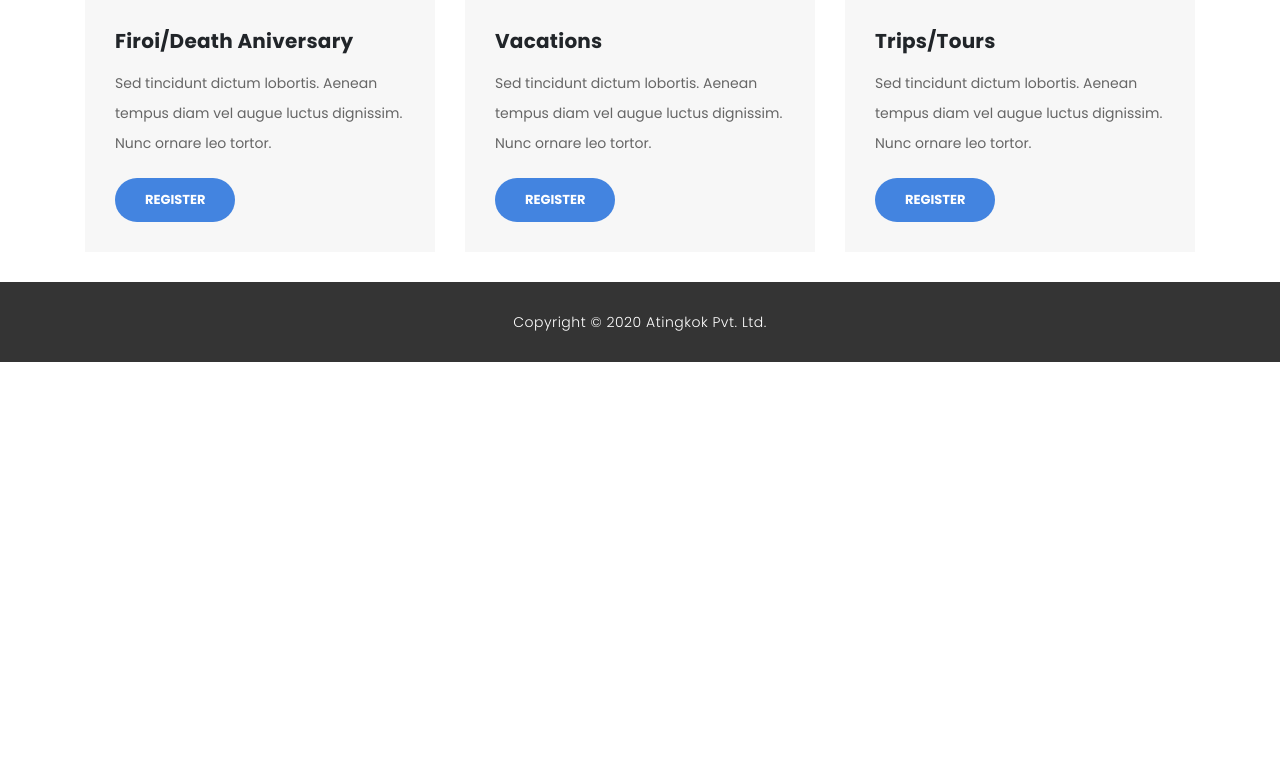
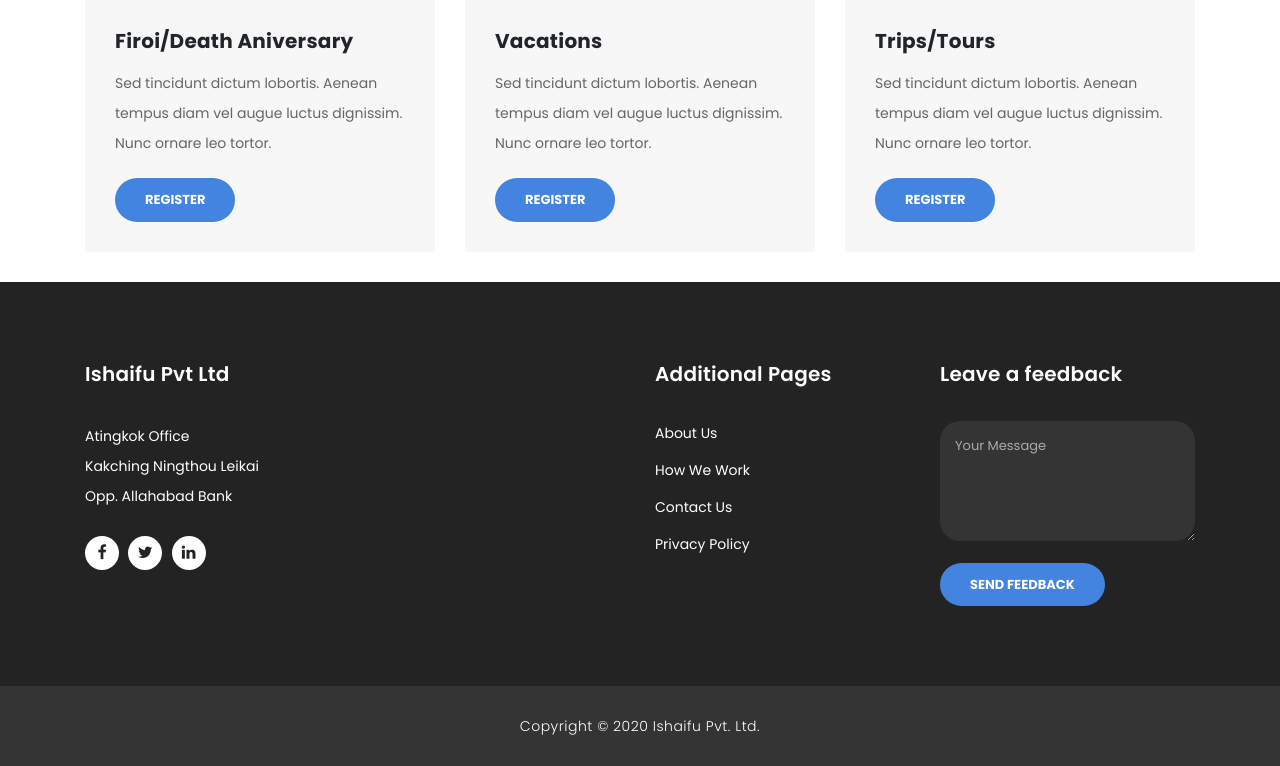
Before and after one commit to iamaplanet/planet, a Django app: page / in a window 1280 px wide. Shown: the part 2276-3042 px from the top of the page. Before the commit the page ends 2638 px from the top, so only its background shows below. Run offline with Django 3.2, Linux system fonts and the light colour scheme; some libraries are stand-ins or nearby versions.

Commit message:
Made footer changes and added invitation.html

```diff
--- a/website/templates/base.html
+++ b/website/templates/base.html
@@ -46,7 +46,7 @@ https://templatemo.com/tm-545-finance-business
     <header class="">
       <nav class="navbar navbar-expand-lg">
         <div class="container">
-          <a class="navbar-brand" href="index.html"><h2>Atingkok</h2></a>
+          <a class="navbar-brand" href="index.html"><h2>Ishaifu</h2></a>
           <button class="navbar-toggler" type="button" data-toggle="collapse" data-target="#navbarResponsive" aria-controls="navbarResponsive" aria-expanded="false" aria-label="Toggle navigation">
             <span class="navbar-toggler-icon"></span>
           </button>
@@ -63,12 +63,12 @@ https://templatemo.com/tm-545-finance-business
 {% block content %} {% endblock %}
 
     <!-- Footer Starts Here -->
-
+{% block footer %}{% endblock %}
       <div class="sub-footer">
         <div class="container">
           <div class="row">
             <div class="col-md-12">
-              <p>Copyright &copy; 2020 Atingkok Pvt. Ltd.</p>
+              <p>Copyright &copy; 2020 Ishaifu Pvt. Ltd.</p>
             </div>
           </div>
         </div>
--- a/website/templates/index.html
+++ b/website/templates/index.html
@@ -8,10 +8,13 @@
   </a>
 </li>
 <li class="nav-item">
-  <a class="nav-link" href="about.html">About Us</a>
+  <a class="nav-link" href="register.html">Register Now</a>
 </li>
 <li class="nav-item">
-  <a class="nav-link" href="register.html">Register Now</a>
+  <a class="nav-link" href="contact.html">FAQ</a>
+</li>
+<li class="nav-item">
+  <a class="nav-link" href="about.html">About Us</a>
 </li>
 <li class="nav-item">
   <a class="nav-link" href="contact.html">Contact Us</a>
@@ -28,7 +31,7 @@
           <div class="img-fill">
               <div class="text-content">
                 <h6>Organise Events without worrying about handing out invitations</h6>
-                <h4>Atingkok</h4>
+                <h4>Ishaifu</h4>
                 <p>Prosper through Innovations</p>
                 <a href="register.html" class="filled-button">Register Event Now</a>
               </div>
@@ -147,3 +150,55 @@
     </div>
 
 {% endblock %}
+
+{% block footer %}
+<!-- Footer Starts Here -->
+<footer>
+  <div class="container">
+    <div class="row">
+      <div class="col-md-3 footer-item">
+        <h4>Ishaifu Pvt Ltd</h4>
+        <p>Atingkok Office<br>Kakching Ningthou Leikai<br>Opp. Allahabad Bank</p>
+        <ul class="social-icons">
+          <li><a rel="nofollow" href="https://fb.com/templatemo" target="_blank"><i class="fa fa-facebook"></i></a></li>
+          <li><a href="#"><i class="fa fa-twitter"></i></a></li>
+          <li><a href="#"><i class="fa fa-linkedin"></i></a></li>
+        </ul>
+      </div>
+      <div class="col-md-3 footer-item">
+
+      </div>
+      <div class="col-md-3 footer-item">
+        <h4>Additional Pages</h4>
+        <ul class="menu-list">
+          <li><a href="#">About Us</a></li>
+          <li><a href="#">How We Work</a></li>
+          <li><a href="#">Contact Us</a></li>
+          <li><a href="#">Privacy Policy</a></li>
+        </ul>
+      </div>
+
+      <div class="col-md-3 footer-item last-item">
+        <h4>Leave a feedback</h4>
+        <div class="contact-form">
+          <form id="contact footer-contact" action="" method="post">
+            <div class="row">
+              <div class="col-lg-12">
+                <fieldset>
+                  <textarea name="message" rows="6" class="form-control" id="message" placeholder="Your Message" required=""></textarea>
+                </fieldset>
+              </div>
+              <div class="col-lg-12">
+                <fieldset>
+                  <button type="submit" id="form-submit" class="filled-button">Send Feedback</button>
+                </fieldset>
+              </div>
+            </div>
+          </form>
+        </div>
+      </div>
+    </div>
+  </div>
+</footer>
+
+{% endblock %}
--- a/website/urls.py
+++ b/website/urls.py
@@ -8,4 +8,5 @@ urlpatterns = [
     path('register.html', views.register, name='register'),
     path('contact.html', views.contact, name='contact'),
     path('people.html', views.people, name='people'),
+    path('invitation.html', views.invitation, name='invitation'),
 ]
--- a/website/views.py
+++ b/website/views.py
@@ -15,7 +15,7 @@ def register(request):
         form = CostumerForm(request.POST or None)
         if form.is_valid():
             form.save()
-            return render(request, 'people.html', {})
+            return render(request, 'invitation.html', {})
         else:
             host_name = request.POST['host_name']
             mobile_number = request.POST['mobile_number']
@@ -44,3 +44,6 @@ def contact(request):
 
 def people(request):
     return render(request, 'people.html', {})
+
+def invitation(request):
+    return render(request, 'invitation.html', {})
```
Also changed, not shown: website/templates/about.html (+6 -3 lines), website/templates/contact.html (+5 -2 lines), website/templates/invitation.html (added, +39 -0 lines), website/templates/register.html (+6 -3 lines), db.sqlite3.
